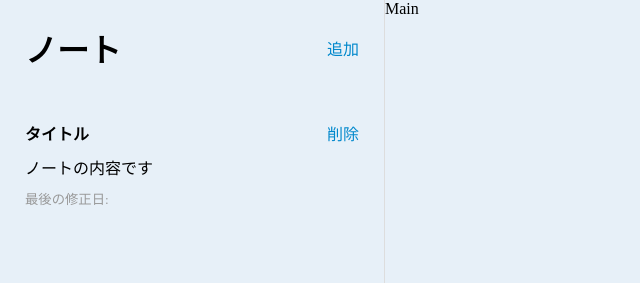
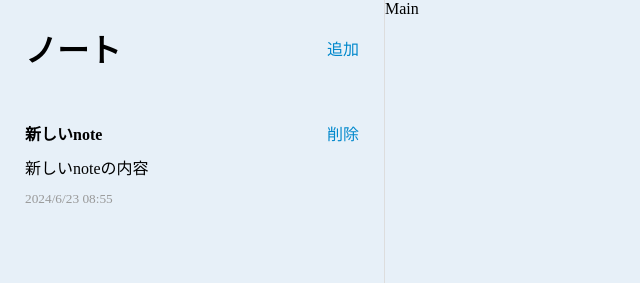
Before and after one commit to toryoto/note-react-app, a React (Vite) app: page / in a window 1280 px wide. Both pictures are taken after a click on the button "追加". Shown: the top 283 px of the page, without its empty margins (0-640 px from the left). Built offline with nearby package versions, Linux system fonts and the light colour scheme.

Commit message:
uuidを使用して簡易的にnote追加を行う

```diff
--- a/src/App.jsx
+++ b/src/App.jsx
@@ -2,6 +2,7 @@
 import './App.css'
 import Main from './components/Main'
 import Sidebar from './components/Sidebar'
+import uuid from 'react-uuid'
 
 function App() {
   const [notes, setNotes] = useState([]);
@@ -9,7 +10,7 @@
   const onAddNote = () => {
     console.log("ノートが作られました");
     const newNote = {
-      id: 1,
+      id: uuid(),
       title: "新しいnote",
       content: "新しいnoteの内容",
       modDate: Date.now(),
@@ -20,7 +21,7 @@
 
   return (
     <div className="App">
-      <Sidebar onAddNote={onAddNote} />
+      <Sidebar onAddNote={onAddNote} notes={notes} />
       <Main />
     </div>
   )
--- a/src/components/Sidebar.jsx
+++ b/src/components/Sidebar.jsx
@@ -1,6 +1,6 @@
 import "./Sidebar.css"
 
-function Sidebar({ onAddNote }) {
+function Sidebar({ onAddNote, notes }) {
   return (
     <div className="app-sidebar">
       <div className="app-sidebar-header">
@@ -8,14 +8,19 @@
         <button onClick={onAddNote}>追加</button>
       </div>
       <div className="app-sidebar-notes">
-        <div className="app-sidebar-note">
-          <div className="sidebar-note-title">
-            <strong>タイトル</strong>
-            <button>削除</button>
+        {notes.map((note) => (
+          <div className="app-sidebar-note" key={note.id}>
+            <div className="sidebar-note-title">
+              <strong>{ note.title }</strong>
+              <button>削除</button>
+            </div>
+            <p>{ note.content }</p>
+            <small>{ new Date(note.modDate).toLocaleDateString("ja-JP", {
+              hour: "2-digit",
+              minute: "2-digit"
+            }) }</small>
           </div>
-          <p>ノートの内容です</p>
-          <small>最後の修正日:</small>
-        </div>
+        ))}
       </div>
     </div>
   )
```
